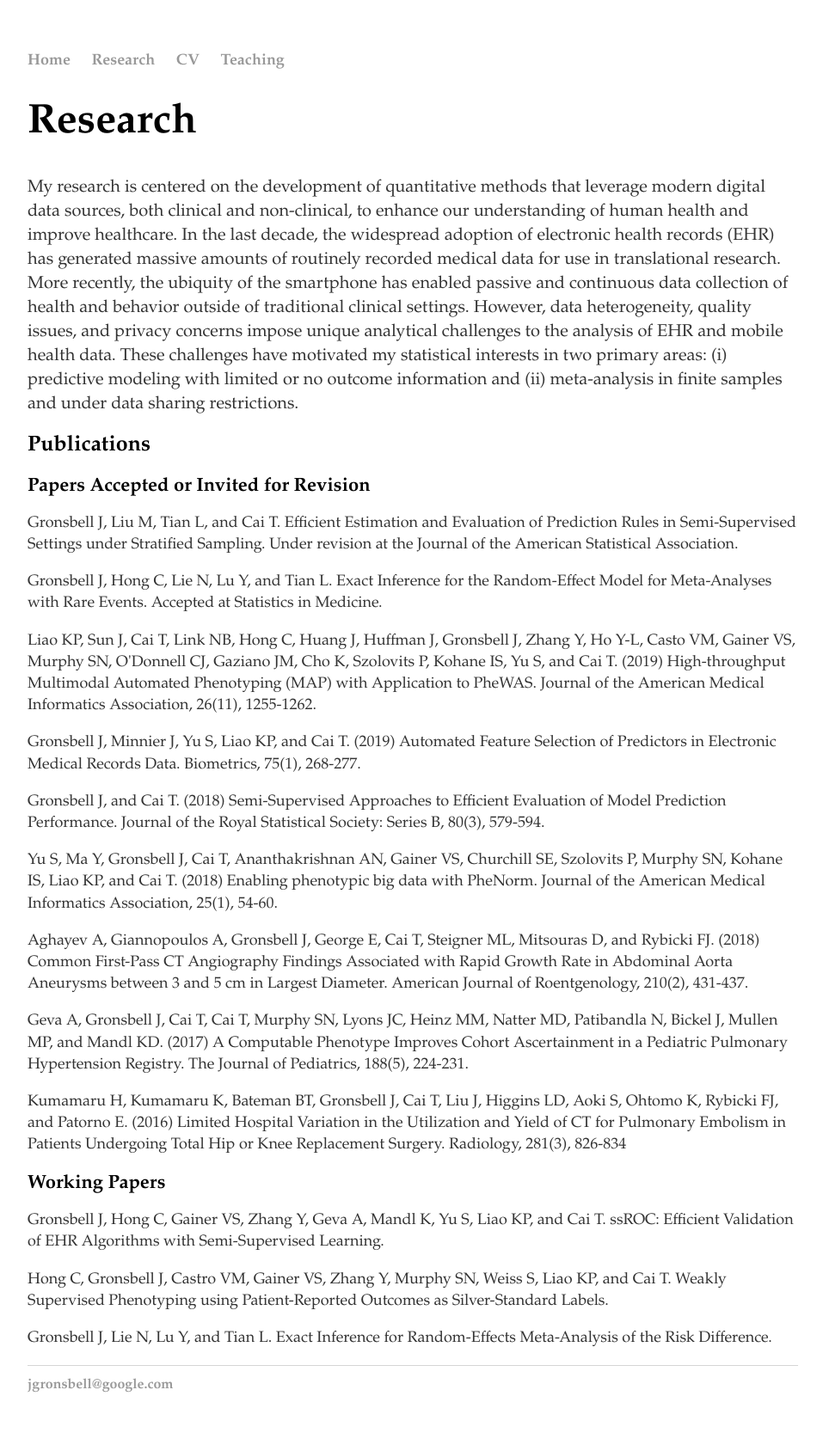
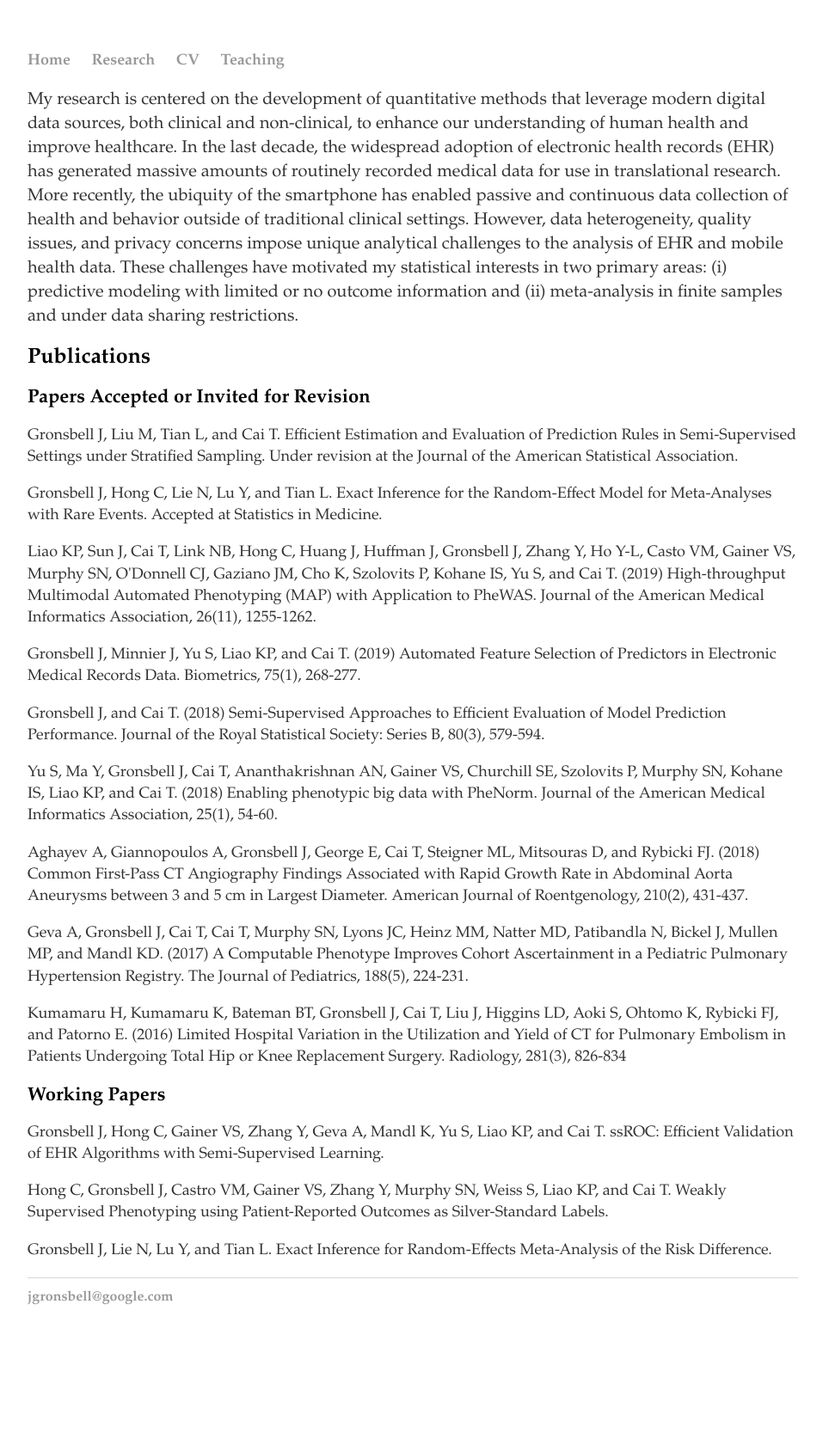
Before and after one commit to jgrons/old_website, a Jekyll site: the page built from research.html, in a window 1280 px wide. Shown: the whole page at 86% size, without its empty margins (160-1117 px from the left). Built offline with Jekyll 4.4.1, drawn with Linux system fonts in a browser that asks for light colours; after the commit the page ends 1579 px from its top, so only the background shows below that.

Commit message:
Update research.html

```diff
--- a/research.html
+++ b/research.html
@@ -3,7 +3,6 @@ layout: default
 title: Jesse Gronsbell
 ---
 <div class="blurb">
-	<h1 style="font-family: palatino"> Research  </h1>
 	<div class="span2">
         </div>
 
```
